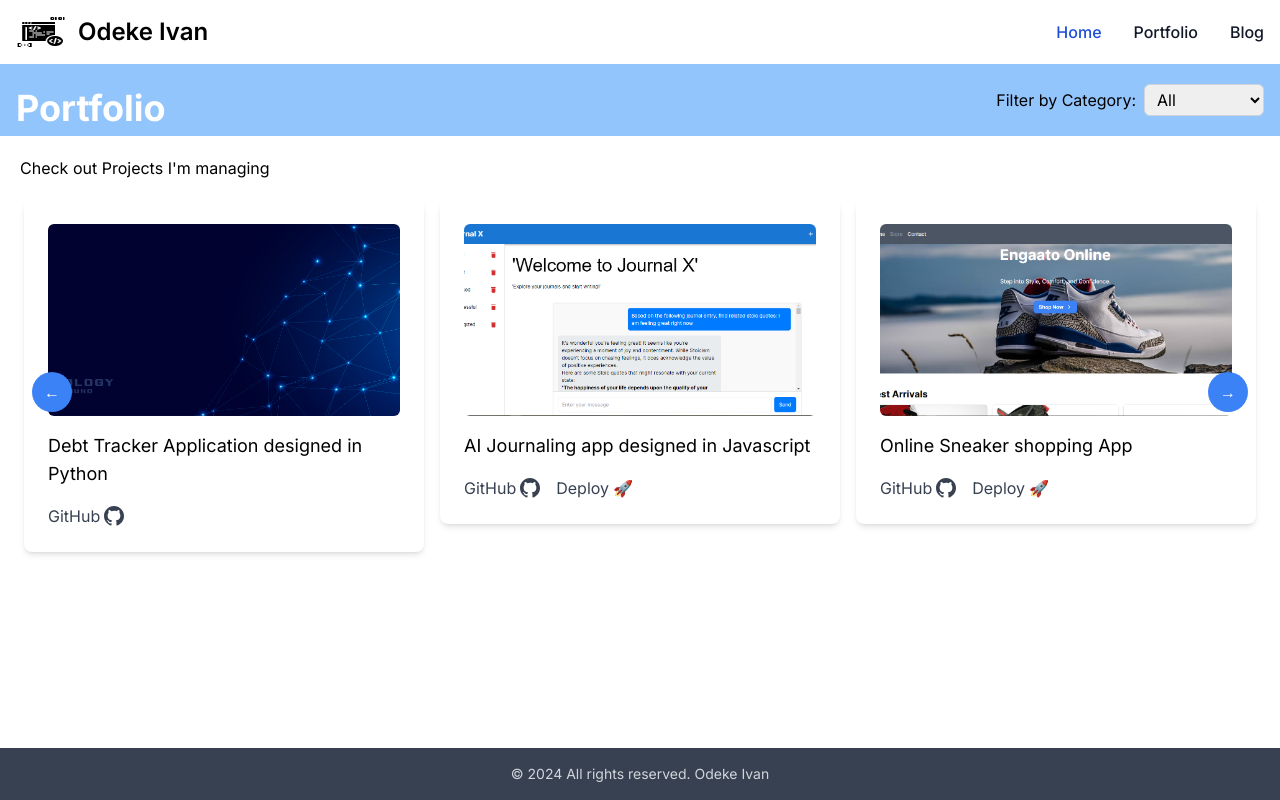
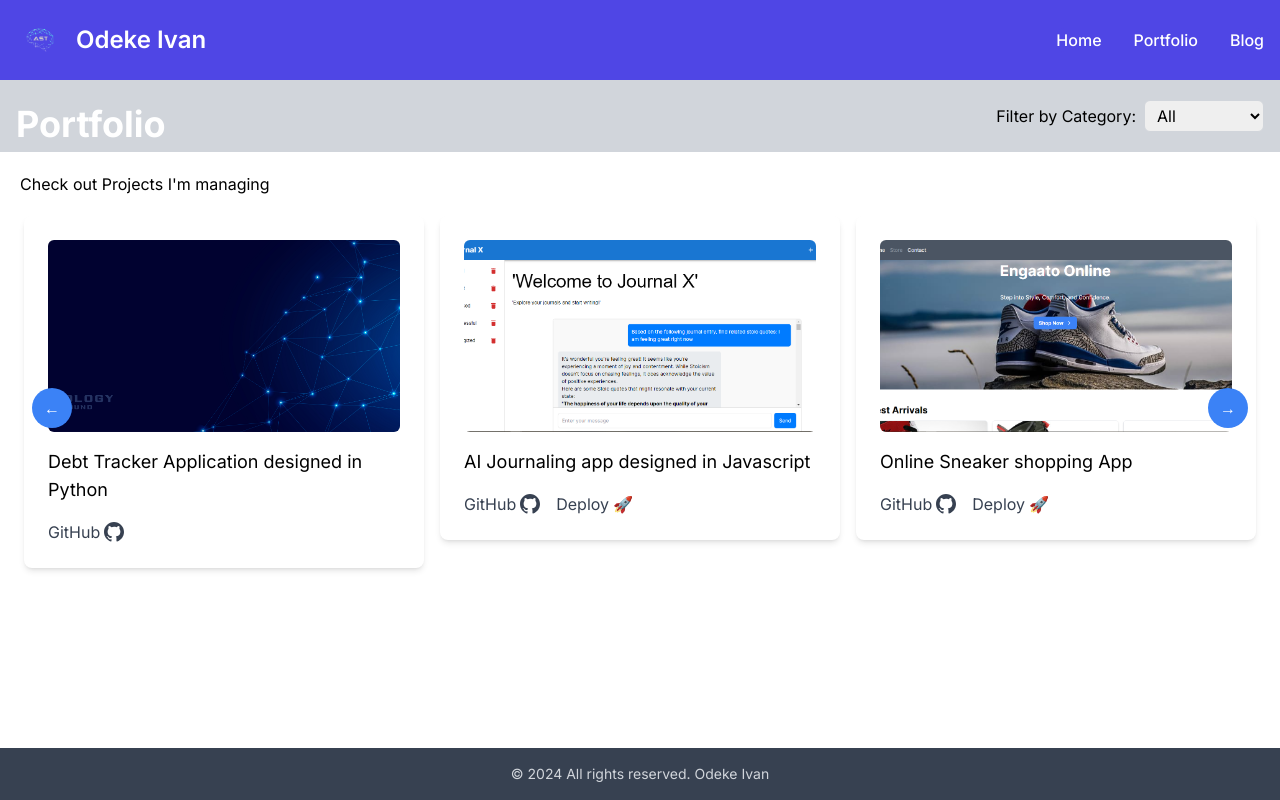
Before and after one commit to ivancliff029/portfolio, a Next.js app: page /portfolio in a window 1280 px wide. Built offline with nearby package versions, Linux system fonts and the light colour scheme.

Commit message:
Fix:code clean up

```diff
--- a/app/Components/Navbar.tsx
+++ b/app/Components/Navbar.tsx
@@ -6,16 +6,22 @@ export default function Navbar() {
   const [isMenuOpen, setIsMenuOpen] = useState(false);
 
   return (
-    <nav className="bg-white border-gray-200 dark:bg-gray-900">
+    <nav className="bg-indigo-600 text-white">
       <div className="max-w-screen-xl flex flex-wrap items-center justify-between mx-auto p-4">
         <a href="/" className="flex items-center space-x-3 rtl:space-x-reverse">
-          <Image src="/img/favicon.png" className="h-8" alt="My logo" width={50} height={400} />
-          <span className="self-center text-2xl font-semibold whitespace-nowrap dark:text-white">Odeke Ivan</span>
+          <Image
+            src="/img/favicon.png"
+            className="h-12 w-12"
+            alt="My logo"
+            width={48}
+            height={48}
+          />
+          <span className="self-center text-2xl font-semibold whitespace-nowrap">Odeke Ivan</span>
         </a>
         <button
           onClick={() => setIsMenuOpen(!isMenuOpen)}
           type="button"
-          className="inline-flex items-center p-2 w-10 h-10 justify-center text-sm text-gray-500 rounded-lg md:hidden hover:bg-gray-100 focus:outline-none focus:ring-2 focus:ring-gray-200 dark:text-gray-400 dark:hover:bg-gray-700 dark:focus:ring-gray-600"
+          className="inline-flex items-center p-2 w-10 h-10 justify-center text-sm rounded-lg md:hidden hover:bg-indigo-700 focus:outline-none focus:ring-2 focus:ring-indigo-300"
           aria-controls="navbar-default"
           aria-expanded={isMenuOpen}
         >
@@ -30,17 +36,16 @@ export default function Navbar() {
             <path stroke="currentColor" strokeLinecap="round" strokeLinejoin="round" strokeWidth="2" d="M1 1h15M1 7h15M1 13h15" />
           </svg>
         </button>
-        {/* Responsive menu */}
         <div className={`${isMenuOpen ? 'flex' : 'hidden'} w-full md:flex md:w-auto`} id="navbar-default">
-          <ul className="font-medium flex flex-col p-4 md:p-0 mt-4 border border-gray-100 rounded-lg bg-gray-50 md:flex-row md:space-x-8 rtl:space-x-reverse md:mt-0 md:border-0 md:bg-white dark:bg-gray-800 md:dark:bg-gray-900 dark:border-gray-700">
+          <ul className="font-medium flex flex-col p-4 md:p-0 mt-4 rounded-lg md:flex-row md:space-x-8 rtl:space-x-reverse md:mt-0 md:border-0 bg-indigo-600">
             <li>
-              <a href="/" className="block py-2 px-3 text-white bg-blue-700 rounded md:bg-transparent md:text-blue-700 md:p-0 dark:text-white md:dark:text-blue-500" aria-current="page">Home</a>
+              <a href="/" className="block py-2 px-3 text-white bg-indigo-700 rounded md:bg-transparent md:text-white md:p-0" aria-current="page">Home</a>
             </li>
             <li>
-              <a href="/portfolio" className="block py-2 px-3 text-gray-900 rounded hover:bg-gray-100 md:hover:bg-transparent md:border-0 md:hover:text-blue-700 md:p-0 dark:text-white md:dark:hover:text-blue-500 dark:hover:bg-gray-700 dark:hover:text-white md:dark:hover:bg-transparent">Portfolio</a>
+              <a href="/portfolio" className="block py-2 px-3 rounded hover:bg-indigo-700 md:hover:bg-transparent md:border-0 md:hover:text-indigo-200 md:p-0">Portfolio</a>
             </li>
             <li>
-              <a href="/blogs" className="block py-2 px-3 text-gray-900 rounded hover:bg-gray-100 md:hover:bg-transparent md:border-0 md:hover:text-blue-700 md:p-0 dark:text-white md:dark:hover:text-blue-500 dark:hover:bg-gray-700 dark:hover:text-white md:dark:hover:bg-transparent">Blog</a>
+              <a href="/blogs" className="block py-2 px-3 rounded hover:bg-indigo-700 md:hover:bg-transparent md:border-0 md:hover:text-indigo-200 md:p-0">Blog</a>
             </li>
           </ul>
         </div>
--- a/app/layout.tsx
+++ b/app/layout.tsx
@@ -5,8 +5,8 @@ import './globals.css'
 const inter = Inter({ subsets: ['latin'] })
 
 export const metadata: Metadata = {
-  title: 'Odeke Ivan - Hacker',
-  description: 'My personal showcase frontend for porfolios',
+  title: 'Odeke Ivan - Developer',
+  description: 'My personal showcase for Projects',
 }
 
 export default function RootLayout({
--- a/app/portfolio/page.tsx
+++ b/app/portfolio/page.tsx
@@ -138,7 +138,7 @@ const Home: React.FC = () => {
     <div className="flex flex-col min-h-screen">
       <Navbar />
       <div className="flex-grow bg-white">
-        <div className="flex items-center justify-between bg-blue-300 text-white px-4 py-2">
+        <div className="flex items-center justify-between bg-gray-300 text-white px-4 py-2">
           <h1 className="text-4xl font-bold mb-4 mt-4 lg:mb-0">Portfolio</h1>
           <div className="flex items-center">
             <label htmlFor="category" className="mr-2 text-black">Filter by Category:</label>
```
Also changed, not shown: public/img/favicon.png.
